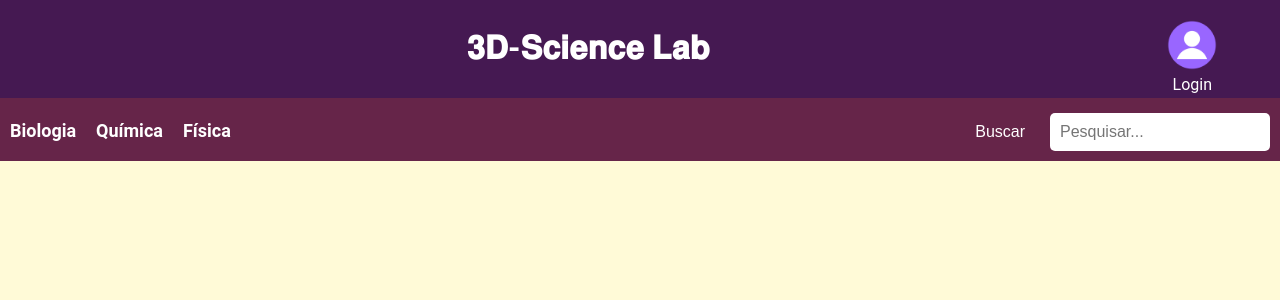
After one commit to senacrs-emti/2023-2MA-educom-G05, a PHP site: page /quim.html in a window 1280 px wide. The commit adds this page. Shown: the top 300 px of the page. Run offline with PHP 8.4, Linux system fonts and the light colour scheme.

Commit message:
atualizacao

```diff
--- /dev/null
+++ b/quim.html
@@ -0,0 +1,40 @@
+<!DOCTYPE html>
+<html lang="en">
+
+<head>
+    <meta charset="UTF-8">
+    <meta name="viewport" content="width=device-width, initial-scale=1.0">
+    <title>Laboratório 3D Ciências Natureza</title>
+    <link rel="stylesheet" href="style.css">
+</head>
+
+<body>
+    <header>
+        <div class="header-content">
+            <h1><a href="index.html">𝟑𝐃-𝐒𝐜𝐢𝐞𝐧𝐜𝐞 𝐋𝐚𝐛</a></h1>
+            <li>
+                <img src="Imagens/Projeto/user (1).png" alt="">
+                <a href="login.html">Login</a>
+            </li>
+        </div>
+    </header>
+    <nav>
+        <ul class="nav-list">
+
+            <li><a href="#">Biologia</a></li>
+            <li><a href="#">Química</a></li>
+            <li><a href="#">Física</a></li>
+        </ul>
+        <div class="search-bar">
+            <button class="search-button">Buscar</button>
+            <input type="text" placeholder="Pesquisar...">
+        </div>
+    </nav>
+
+
+
+
+    <script src="script.js"></script>
+</body>
+
+</html>
--- a/style.css
+++ b/style.css
@@ -1,4 +1,5 @@
 /* Definindo as variáveis de cores */
+
 :root {
     --cor-primaria-escura: #451952;
     --cor-primaria-clara: #662549;
@@ -38,9 +39,26 @@ header h1 {
     display: block;
 }
 
+header h1 a {
+    color: white;
+    text-decoration: none;
+}
+
 header img {
     height: 50px;
     margin-left: 10px;
+}
+
+header li {
+    list-style-type: none;
+}
+
+header li a {
+    color: white;
+    text-decoration: none;
+    position: relative;
+    top: 20px;
+    left: -48px;
 }
 
 nav {
@@ -60,7 +78,8 @@ nav {
 }
 
 .nav-list li {
-    margin-right: 20px; /* Espaçamento entre os itens do menu */
+    margin-right: 20px;
+    /* Espaçamento entre os itens do menu */
 }
 
 .nav-list a {
@@ -68,6 +87,10 @@ nav {
     color: var(--cor-botao-nav);
     font-weight: bold;
     font-size: 18px;
+}
+
+.nav-list a:hover {
+    text-decoration: underline;
 }
 
 .search-bar {
@@ -102,7 +125,8 @@ main {
 }
 
 .character-card {
-    flex-basis: calc(33.333% - 10px); /* Reduzindo o tamanho dos cartões */
+    flex-basis: calc(33.333% - 10px);
+    /* Reduzindo o tamanho dos cartões */
     background-color: var(--cor-primaria-escura);
     color: black;
     padding: 10px;
@@ -143,6 +167,7 @@ footer {
 
 
 /* Login */
+
 .login-main {
     display: flex;
     flex-direction: column;
@@ -175,8 +200,10 @@ footer {
 }
 
 .login-main button {
-    width: 40%; /* Reduzindo o tamanho do botão para 40% da largura */
-    padding: 2% 1%; /* Ajustando o tamanho do botão */
+    width: 40%;
+    /* Reduzindo o tamanho do botão para 40% da largura */
+    padding: 2% 1%;
+    /* Ajustando o tamanho do botão */
     margin-bottom: 3%;
     border: none;
     cursor: pointer;
```
Also changed, not shown: bio.html (added, +40 -0 lines), fis.html (added, +40 -0 lines), index.html (+12 -5 lines), login.html (+8 -5 lines), Imagens/Projeto/user (1).png (added).
